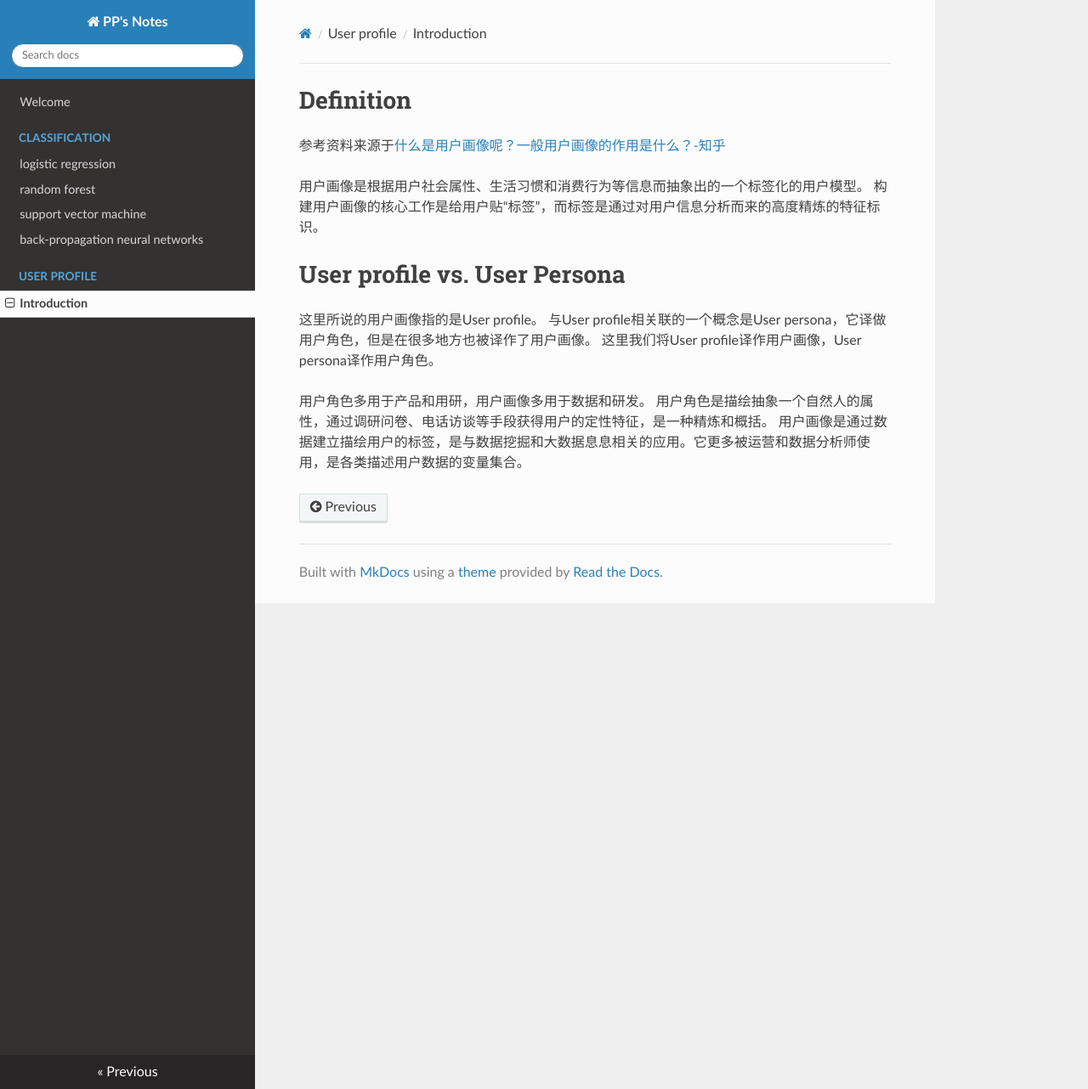
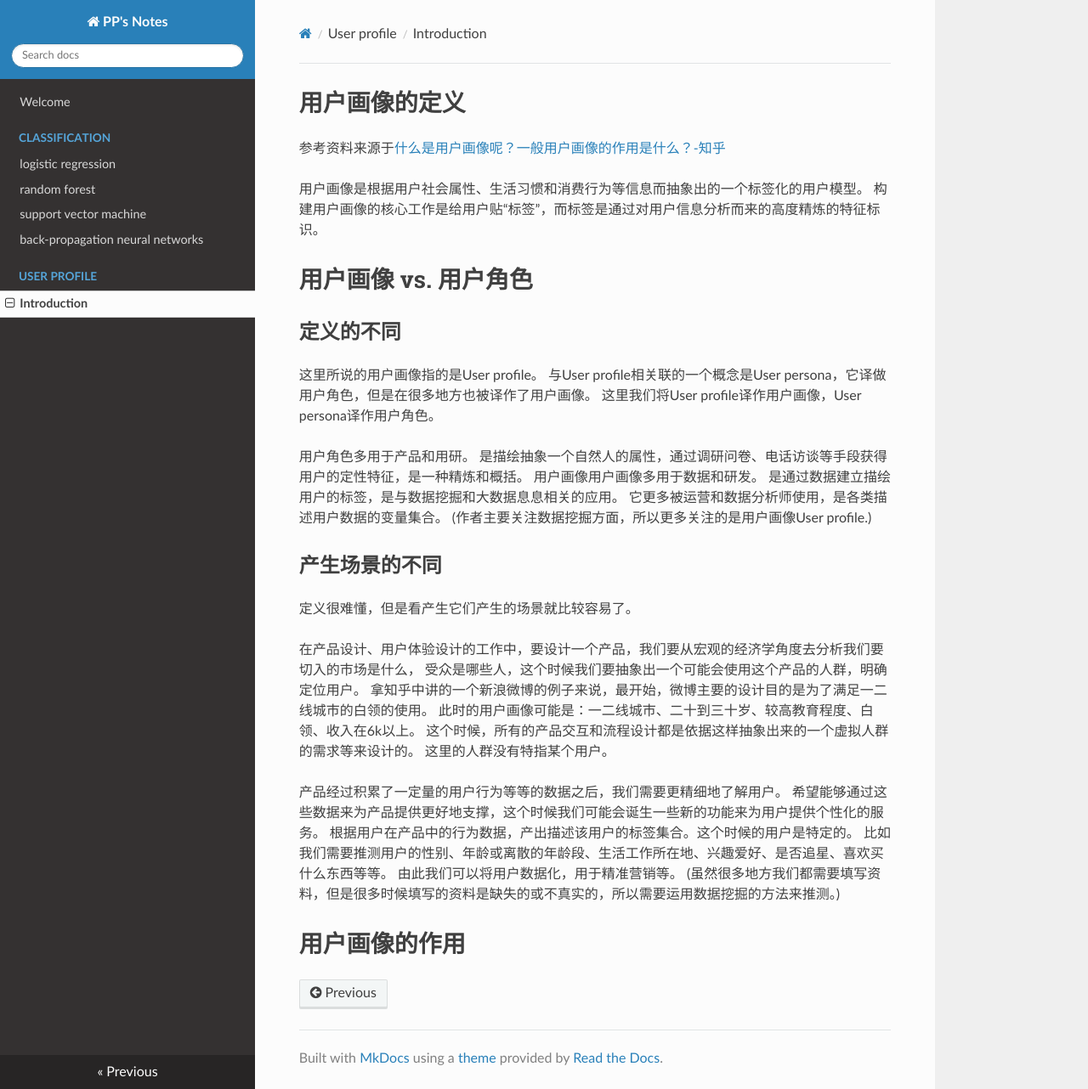
Before and after one commit to NobodyKnowsPP/pp-blog, an MkDocs documentation site: the page built from docs/UserProfile/Introduction.md, in a window 1280 px wide and 1282 px high. Shown: the whole window at 85% size. Built offline with MkDocs 1.6.1, drawn with Linux system fonts in a browser that asks for light colours; nearby versions of some CDN libraries; old or Windows-style settings are respelled for this version of MkDocs.

Commit message:
add Introduction

```diff
--- a/docs/UserProfile/Introduction.md
+++ b/docs/UserProfile/Introduction.md
@@ -1,16 +1,41 @@
-# Definition
+# 用户画像的定义
 
 参考资料来源于[什么是用户画像呢？一般用户画像的作用是什么？-知乎](https://www.zhihu.com/question/19853605/answer/51552384)
 
 用户画像是根据用户社会属性、生活习惯和消费行为等信息而抽象出的一个标签化的用户模型。
 构建用户画像的核心工作是给用户贴“标签”，而标签是通过对用户信息分析而来的高度精炼的特征标识。
 
-# User profile vs. User Persona
+# 用户画像 vs. 用户角色
+
+## 定义的不同
 
 这里所说的用户画像指的是User profile。
 与User profile相关联的一个概念是User persona，它译做用户角色，但是在很多地方也被译作了用户画像。
 这里我们将User profile译作用户画像，User persona译作用户角色。
 
-用户角色多用于产品和用研，用户画像多用于数据和研发。
-用户角色是描绘抽象一个自然人的属性，通过调研问卷、电话访谈等手段获得用户的定性特征，是一种精炼和概括。
-用户画像是通过数据建立描绘用户的标签，是与数据挖掘和大数据息息相关的应用。它更多被运营和数据分析师使用，是各类描述用户数据的变量集合。
+用户角色多用于产品和用研。
+是描绘抽象一个自然人的属性，通过调研问卷、电话访谈等手段获得用户的定性特征，是一种精炼和概括。
+用户画像用户画像多用于数据和研发。
+是通过数据建立描绘用户的标签，是与数据挖掘和大数据息息相关的应用。
+它更多被运营和数据分析师使用，是各类描述用户数据的变量集合。
+(作者主要关注数据挖掘方面，所以更多关注的是用户画像User profile.)
+
+## 产生场景的不同
+
+定义很难懂，但是看产生它们产生的场景就比较容易了。
+
+在产品设计、用户体验设计的工作中，要设计一个产品，我们要从宏观的经济学角度去分析我们要切入的市场是什么，
+受众是哪些人，这个时候我们要抽象出一个可能会使用这个产品的人群，明确定位用户。
+拿知乎中讲的一个新浪微博的例子来说，最开始，微博主要的设计目的是为了满足一二线城市的白领的使用。
+此时的用户画像可能是：一二线城市、二十到三十岁、较高教育程度、白领、收入在6k以上。
+这个时候，所有的产品交互和流程设计都是依据这样抽象出来的一个虚拟人群的需求等来设计的。
+这里的人群没有特指某个用户。
+
+产品经过积累了一定量的用户行为等等的数据之后，我们需要更精细地了解用户。
+希望能够通过这些数据来为产品提供更好地支撑，这个时候我们可能会诞生一些新的功能来为用户提供个性化的服务。
+根据用户在产品中的行为数据，产出描述该用户的标签集合。这个时候的用户是特定的。
+比如我们需要推测用户的性别、年龄或离散的年龄段、生活工作所在地、兴趣爱好、是否追星、喜欢买什么东西等等。
+由此我们可以将用户数据化，用于精准营销等。
+(虽然很多地方我们都需要填写资料，但是很多时候填写的资料是缺失的或不真实的，所以需要运用数据挖掘的方法来推测。)
+
+# 用户画像的作用
```
